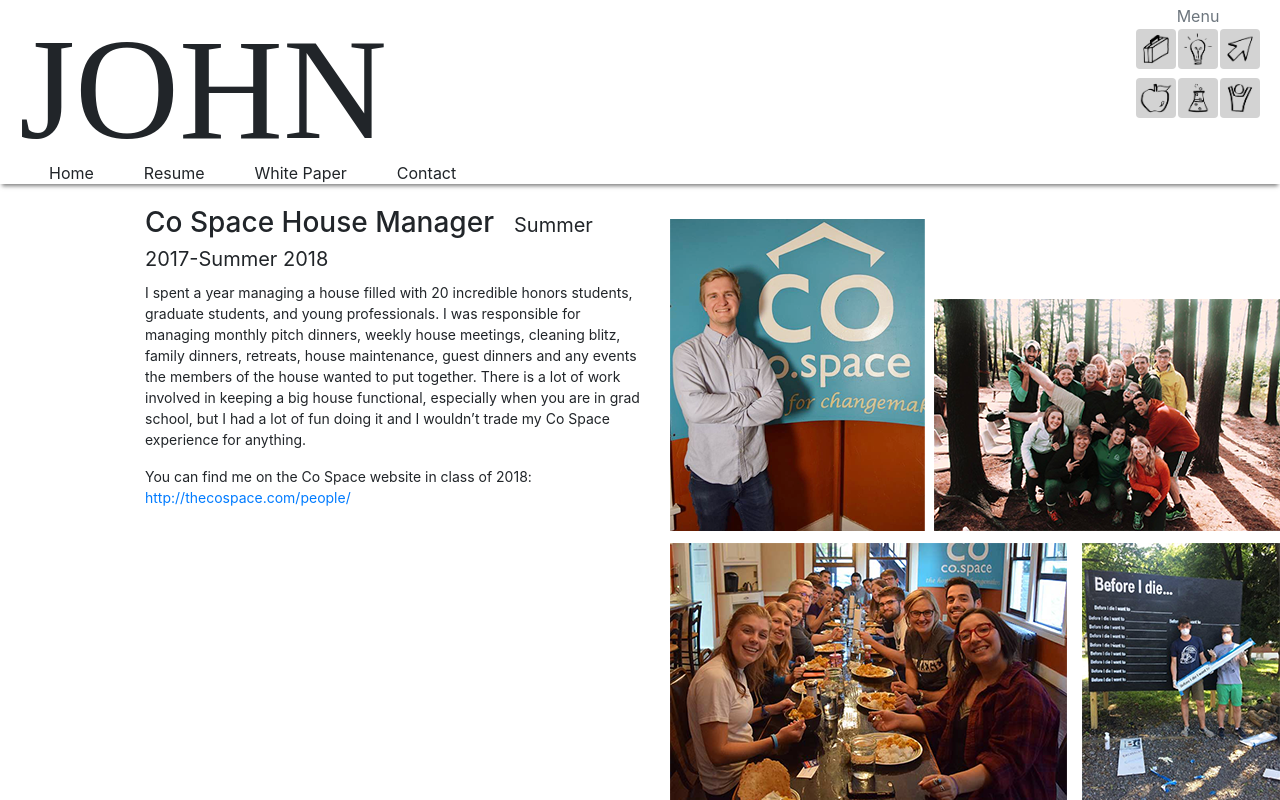
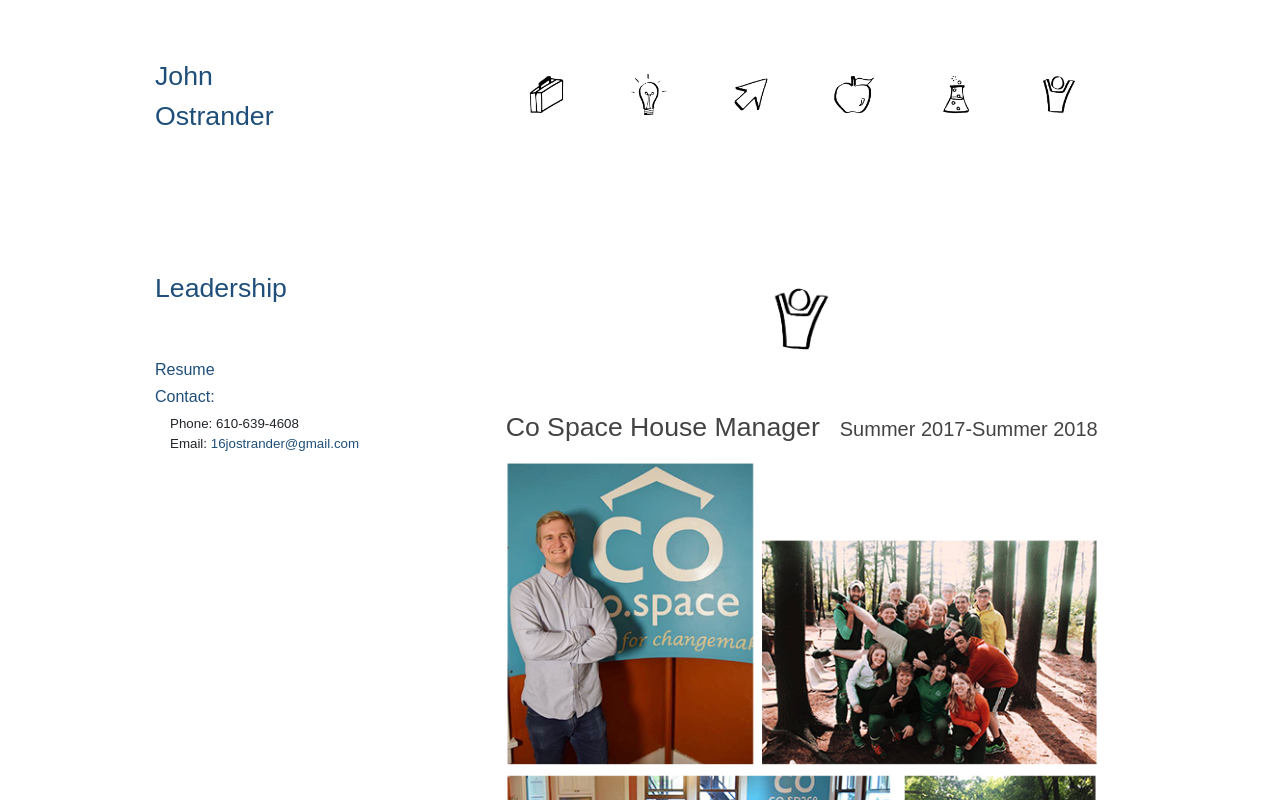
Before and after one commit to NathanOstrander18/PortfolioJohnOstrander, a Vue app: page /#/Leadership in a window 1280 px wide. Shown: the top 800 px of the page. Built offline with nearby package versions, Linux system fonts and the light colour scheme; a web font is replaced by a local one.

Commit message:
design overhall

```diff
--- a/src/App.vue
+++ b/src/App.vue
@@ -1,22 +1,25 @@
 <template>
-  <div class="app-container">
-    <headView class="headView"/>
-    <navbar class="nav"/>
-    <div class="main-content">
-        <router-view/>
+    <div class="container">
+        <div class="row app-container">
+            <div class="col-sm-4 head">
+                <sidebar class="sidebar"/>
+            </div>
+            <div class="col-sm-8 head">
+                <navbar class="row"/>
+                <router-view/>
+            </div>
+        </div>
     </div>
-    <footer class="footer"/>
-  </div>
 </template>
 
 <script>
-    import headView from "@/components/headView.vue";
+    import sidebar from "@/components/Sidebar.vue";
     import navbar from "@/components/Navbar.vue";
 
     export default {
       name: 'app',
       components: {
-          headView,
+          sidebar,
           navbar
       }
     }
@@ -26,15 +29,13 @@
 /* Screen size is in total 100vh, all components must add up to this total */
     .app-container {
         /* need this to change size of other containers based on the screen size */
-        height: 100vh;
+        margin-top: 60px;
+        height: 90%;
+
     }
-    .headView {
+    .head {
         /* mess with this to change the sizing of the pottom container */
-        width: 100%;
-        height: 18vh;
-        top: 0;
-        position: fixed;
-        overflow: hidden;
+        height: 100%;
     }
     .nav {
         /* mess with this to change the sizing of the pottom container */
@@ -42,7 +43,7 @@
         width: 100%;
         top: 18vh;
         position: fixed;
-        overflow: hidden;
+        /* overflow: hidden; */
     }
     .main-content {
         /* mess with this to change the sizing of the pottom container */
--- a/src/assets/style.css
+++ b/src/assets/style.css
@@ -1,38 +1,21 @@
-@font-face {
-    font-family: 'ADayWithoutSun';
-    src: url('/assets/A_DAY_WITHOUT_SUN.otf');
+h1 {
+    font-family: Arial, Helvetica, sans-serif;
+    color: rgb(30, 78, 121);
+    font-size: 20pt;
 }
 h2 {
-    font-family: 'ADayWithoutSun', serif;
-    font-size: 90px;
+    font-family: Arial, Helvetica, sans-serif;
+    color: rgb(30, 78, 121);
+    font-size: 12pt;
 }
-h1 {
-    font-family: 'ADayWithoutSun', serif;
-    font-size: 18vh;
+h3 {
+    font-family: Arial, Helvetica, sans-serif;
+    color: rgb(67, 67, 67);
+    font-size: 20pt;
 }
-
-hr {
-  -moz-border-bottom-colors: none;
-  -moz-border-image: none;
-  -moz-border-left-colors: none;
-  -moz-border-right-colors: none;
-  -moz-border-top-colors: none;
-  border-color: #EEEEEE -moz-use-text-color #FFFFFF;
-  border-style: solid none;
-  border-width: 1px 0;
-  margin: 18px 0;
-}
-@media screen and (min-width: 768px) {
-    .main-content-container {
-        height: 100%;
-        margin: 20px 20vh 0 20vh;
-    }
-}
-@media screen and (max-width: 768px) {
-    .main-content-container {
-        height: 100%;
-        margin: 20px 0 0 0;
-    }
+h4 {
+    font-family: Arial, Helvetica, sans-serif;
+    font-size: 16pt;
 }
 .btn-primary-outline {
     background-color: transparent;
@@ -44,17 +27,17 @@ hr {
     margin-left: 20px;
     font-size: 20px;
 }
-.image {
-    float: left;
+.gallery-image {
     background-size: cover;
     background-repeat: no-repeat;
     background-position: center center;
     border: 1px solid #ebebeb;
     cursor: pointer;
-    margin-bottom: 10px;
 }
 p {
-    font-size: 14px;
+    font-family: Arial, Helvetica, sans-serif;
+    font-size: 10pt;
+    text-indent: 0pt;
 }
 .title_img {
     width: 200px;
@@ -64,3 +47,43 @@ p {
   position: absolute;
   top: 50%;
 }
+
+.container {
+    height: 88vh;
+    padding-right: 15px;
+    padding-left: 15px;
+    margin-right: auto;
+    margin-left: auto;
+}
+@media (min-width: 768px) {
+  .container {
+    width: 750px;
+  }
+}
+@media (min-width: 992px) {
+  .container {
+    width: 970px;
+  }
+}
+@media (min-width: 1200px) {
+  .container {
+    width: 970px;
+  }
+}
+.route-name {
+    margin-top: 140px;
+}
+.main-content-image {
+    margin-top: 110px;
+    object-fit: scale-down;
+    width: 20%;
+    height: auto;
+    display: block;
+    margin-left: auto;
+    margin-right: auto;
+}
+
+.center-image {
+    display: block;
+    margin: 0 auto;
+}
--- a/src/components/Coursework.vue
+++ b/src/components/Coursework.vue
@@ -1,19 +1,21 @@
 <template>
     <div class="main-content-container">
         <gallery :images="images" :index="index" @close="index = null"></gallery>
-        <div class="row mb-5" v-for="(section, key) in sections" :key="key">
-            <div class="col-md-6">
-                <h4>{{section.heading}}</h4>
-                <p>{{section.text}}</p>
+        <img class="main-content-image" src="@/assets/menu_icons/SchoolWork.png">
+        <br><br>
+        <div class="mb-5" v-for="(section, key) in sections" :key="key">
+            <h1 class="text-center">{{section.heading}}</h1>
+            <div v-if="section.imageIndex || section.imageIndex == 0">
+                <br>
+                <div @click="index = section.imageIndex">
+                    <img :src="images[section.imageIndex]" class="gallery-image center-image" style=" width: 70%;"/>
+                </div>
+                <br><br>
             </div>
-            <div v-if="section.imageIndex || section.imageIndex == 0" class="col-md-6">
-                <div @click="index = section.imageIndex">
-                    <img :src="images[section.imageIndex]" class="image" style="width: 70vh;"/>
-                </div>
-            </div>
-            <div v-if="section.file" class="col-md-6">
-                <div style="text-align:center">
-                    <a :href="'/' + section.file">{{section.fileTitle}}</a>
+            <p>{{section.text}}</p>
+            <div v-if="section.file">
+                <div class="text-center">
+                    <a :href="'/' + section.file" target="_blank">{{section.fileTitle}}</a>
                 </div>
             </div>
         </div>
--- a/src/components/DesignThinking.vue
+++ b/src/components/DesignThinking.vue
@@ -1,18 +1,19 @@
 <template>
     <div class="main-content-container">
-        <div class="row">
-            <div class="col-sm-6">
-                <div v-for="(section, key) in sections" :key="key" class="row mb-5">
-                        <h3>{{section.heading}}</h3>
-                        <div v-if="section.designChallenge">
-                            <p>Design Challenge: "<i>{{section.designChallenge}}</i>"</p>
-                        </div>
-                        <p>{{section.text}}</p>
+        <img class="main-content-image" src="@/assets/menu_icons/DesignThinking.png">
+        <br><br>
+        <h1 class="text-center">hasso-plattner-institute school of design thinking</h1>
+        <h2 class="text-center">Sept. 2017, March 2018</h2>
+        <p class="text-center">{{intro}}</p>
+        <br><br>
+        <img src="@/assets/DesignThinking/DesignThinkingCollage2.png" style="width: 100%;">
+        <br><br>
+        <div v-for="(section, key) in sections" :key="key" class="mb-5">
+                <h3 class="text-center">{{section.heading}}</h3>
+                <div v-if="section.designChallenge">
+                    <p>Design Challenge: "<i>{{section.designChallenge}}</i>"</p>
                 </div>
-            </div>
-            <div class="col-sm-6">
-                <img src="@/assets/DesignThinking/DesignThinkingCollage2.png" style="width: 80vh;">
-            </div>
+                <p>{{section.text}}</p>
         </div>
     </div>
 </template>
@@ -23,11 +24,8 @@ export default {
   name: 'designThinking',
   data: function() {
       return {
+          intro: "In the first year of my Masters in Engineering Design Program at Penn State, we were sent to the Hasso-Plattner-Institute School of Design Thinking in Potsdam Germany. I participated in the schools Global Deign Thinking week in August 2017 and March 2018.",
           sections: [
-              {
-                  heading: "Design Thinking",
-                  text: "In the first year of my Masters in Engineering Design Program at Penn State, we were sent to the Hasso-Plattner-Institute School of Design Thinking in Potsdam Germany. I participated in the schools Global Deign Thinking week in August 2017 and March 2018."
-              },
               {
                   heading: "March 22-28, 2018",
                   designChallenge: "Redesign the 3-S Experience (service, security, cleanliness) for relevant stakeholders on railway stations in a world which digitization is radically changing user’s needs as well as interactions.",
--- a/src/components/FreelanceCAD.vue
+++ b/src/components/FreelanceCAD.vue
@@ -1,41 +1,28 @@
 <template>
     <div class="main-content-container">
-        <div v-for="(exp, key) in experiences" :key="key" class="row mb-5">
-            <div class="col-md-6">
-                <div v-if="exp.logo">
-                    <div v-if="key == 0">
-                        <p>
-                            <img class="title_img pull-left" :src="exp.logo"/>
-                            <span class="date">{{exp.date}}</span>
-                        </p>
-                    </div>
-                    <div v-else>
-                        <p>
-                            <img class="title_img pull-left" style="background-color:#D3D3D3;" :src="exp.logo"/>
-                            <span class="date">{{exp.date}}</span>
-                        </p>
-                    </div>
-                </div>
-                <div v-else>
-                    <p>
-                        <h3>{{exp.title}}<small class="date">{{exp.date}}</small></h3>
-                    </p>
-                </div>
-                <p>{{exp.description}}</p>
-                <a :href="exp.link">{{exp.link}}</a>
-            </div>
-            <div v-if="exp.title == 'Fusion 360 Student Expert'" class="col-md-6">
+        <img class="main-content-image" src="@/assets/menu_icons/FreelanceCAD.png">
+        <br><br>
+        <div v-for="(exp, key) in experiences" :key="key" class="mb-5">
+                <h3 class="text-center">{{exp.title}}</h3>
+                <h4 class="text-center">{{exp.date}}</h4>
+                <p class="text-center">{{exp.description}}</p>
+                <p class="text-center">
+                    <a :href="exp.link" target="_blank">{{exp.link}}</a>
+                </p>
+            <div class="row" v-if="exp.title == 'Fusion 360 Student Expert'">
                 <gallery :images="fusionDesigns" :index="index" @close="index = null"></gallery>
                 <div
+                    class="col-sm-4 mb-4"
                     v-for="(image, imageIndex) in fusionDesigns"
                     :key="imageIndex"
                     @click="index = imageIndex">
-                    <img :src="image" class="image" style="width: 70vh;"/>
+                    <img :src="image" class="gallery-image center-image" style="width: 100%;"/>
                 </div>
             </div>
-            <div v-if="exp.title == 'XACT Metal'" class="col-md-6">
-                <iframe src="https://www.youtube.com/embed/WYoEBgohg1I" width="600" height="300" allowfullscreen></iframe>
+            <div v-if="exp.title == 'XACT Metal'">
+                <iframe src="https://www.youtube.com/embed/7zrIU4JL4Sg" class="center-image" allowfullscreen></iframe>
             </div>
+            <br><br>
         </div>
     </div>
 </template>
@@ -72,14 +59,14 @@ export default {
                   title:"Chartlytics",
                   date:"Summer 2017",
                   description:"Modeled a demonstration of XACT Metal 3D Printing Technology in Virtual Reality. Included printer animations and allowed for user interaction. Used to advertise the technology at Rapid+TCT in Summer 2017. Design tools used: SolidWorks, Blender, Unity, HTC Vive.",
-                  link:"https://www.xactmetal.com/",
+                  link:"https://www.chartlytics.com/",
                   logo: ChartlyticsLogo
               },
               {
                   title:"XACT Metal",
                   date:"Spring 2017-Summer 2017",
                   description:"Iterative electronics case design and prototyping. Design tools & processes used: Fusion 360, SolidWorks, Material Extrusion, PolyJet, Stereolithography.",
-                  link:"https://www.chartlytics.com/",
+                  link:"https://www.xactmetal.com/",
                   logo: XActMetalLogo
               },
               {
--- a/src/components/Internships.vue
+++ b/src/components/Internships.vue
@@ -1,30 +1,23 @@
 <template>
-    <div class="main-content-container">
-        <div v-for="(exp, key) in experiences" :key="key" class="row mb-5">
-            <div class="col-md-6">
-                <div v-if="exp.logo">
-                    <p>
-                        <img class="title_img pull-left" :src="exp.logo"/>
-                        <span class="date">{{exp.date}}</span>
-                    </p>
-                </div>
-                <div v-else>
-                    <p>
-                        <h3>{{exp.title}}<small class="date">{{exp.date}}</small></h3>
-                    </p>
-                </div>
-                <p>{{exp.description}}</p>
-                <a :href="exp.url">{{exp.url}}</a>
-            </div>
-            <div v-if="exp.title == 'Motiv Design'" class="col-md-6">
+    <div class="main_content_container">
+        <img class="main-content-image" src="@/assets/menu_icons/Internships.png">
+        <br><br>
+        <div v-for="(exp, key) in experiences" :key="key" class="mb-5">
+                <h3 class="text-center">{{exp.title}}</h3>
+                <h4 class="text-center">{{exp.date}}</h4>
+                <p class="text-center">{{exp.description}}</p>
+                <p class="text-center">
+                    <a :href="exp.url" target="_blank">{{exp.url}}</a>
+                </p>
+            <div class="row" v-if="exp.title == 'Motiv Design'" >
                 <gallery :images="images" :index="index" @close="index = null"></gallery>
                 <div
-                    class="image"
+                    class="col-sm-4 mb-4"
                     v-for="(image, imageIndex) in images"
                     :key="imageIndex"
-                    @click="index = imageIndex"
-                    :style="{ backgroundImage: 'url(' + image + ')', width: '150px', height: '100px' }"
-                ></div>
+                    @click="index = imageIndex">
+                    <img :src="image" class="gallery-image center-image" style="width: 100%;"/>
+                </div>
             </div>
         </div>
     </div>
@@ -103,4 +96,10 @@ export default {
         align-items: center;
     }
 
+    .motiv-image {
+        object-fit: scale-down;
+        width: auto;
+        height: 95%;
+    }
+
 </style>
--- a/src/components/Leadership.vue
+++ b/src/components/Leadership.vue
@@ -1,17 +1,11 @@
 <template>
     <div class="main-content-container">
-        <div class="row">
-            <div class="col-sm-6">
-                <div v-for="(section, key) in sections" :key="key" class="row mb-5">
-                        <h3>{{section.heading}}<small class="date">{{section.date}}</small></h3>
-                        <p>{{section.text}}</p>
-                        <p>{{section.linkText}}: <a :href="section.link" target="_blank">{{section.link}}</a></p>
-                </div>
-            </div>
-            <div class="col-sm-6">
-                <img src="@/assets/Leadership/LeadershipMainImage.png" style="width: 80vh;">
-            </div>
-        </div>
+        <img class="main-content-image" src="@/assets/menu_icons/Leadership.png">
+        <br><br>
+        <h3 class="text-center">{{intro.heading}}<small class="date">{{intro.date}}</small></h3>
+        <img src="@/assets/Leadership/LeadershipMainImage.png" class="center-image" style="width: 100%;">
+        <p>{{intro.text}}</p>
+        <p>{{intro.linkText}}: <a :href="intro.link" target="_blank">{{intro.link}}</a></p>
     </div>
 </template>
 
@@ -21,15 +15,13 @@ export default {
   name: 'leadership',
   data: function() {
       return {
-          sections: [
-              {
+          intro: {
               heading: "Co Space House Manager",
               date: "Summer 2017-Summer 2018",
               text: "I spent a year managing a house filled with 20 incredible honors students, graduate students, and young professionals. I was responsible for managing monthly pitch dinners, weekly house meetings, cleaning blitz, family dinners, retreats, house maintenance, guest dinners and any events the members of the house wanted to put together. There is a lot of work involved in keeping a big house functional, especially when you are in grad school, but I had a lot of fun doing it and I wouldn’t trade my Co Space experience for anything.",
               linkText: "You can find me on the Co Space website in class of 2018",
               link: "http://thecospace.com/people/"
           }
-          ]
       }
   }
 }
--- a/src/components/Navbar.vue
+++ b/src/components/Navbar.vue
@@ -1,12 +1,42 @@
 <template>
-    <nav class="navbar">
-        <div class="d-flex flex-row">
-            <router-link class="ml-3 btn btn-primary-outline nav-link" to="/">Home</router-link>
-            <router-link class="ml-3 btn btn-primary-outline nav-link" to="/Resume">Resume</router-link>
-            <router-link class="ml-3 btn btn-primary-outline nav-link" to="/WhitePaper">White Paper</router-link>
-            <router-link class="ml-3 btn btn-primary-outline nav-link" to="/Contact">Contact</router-link>
+    <div class="navbar">
+        <div class="col-sm-2 textwrap">
+            <router-link class="menu-tile" to="/Internships">
+                <img class="menu-tile-img" src="@/assets/menu_icons/Internships.png" title="Internships"/>
+            </router-link>
+            <p class="tile1 text-center">Internships</p>
         </div>
-    </nav>
+        <div class="col-sm-2 textwrap">
+            <router-link class="menu-tile" to="/DesignThinking">
+                <img class="menu-tile-img" src="@/assets/menu_icons/DesignThinking.png" title="Design Thinking"/>
+            </router-link>
+            <p class="tile2 text-center">Design Thinking</p>
+        </div>
+        <div class="col-sm-2 textwrap">
+            <router-link class="menu-tile" to="/FreelanceCAD">
+                <img class="menu-tile-img" src="@/assets/menu_icons/FreelanceCAD.png" title="Freelance CAD"/>
+            </router-link>
+            <p class="tile3 text-center">Freelance CAD</p>
+        </div>
+        <div class="col-sm-2 textwrap">
+            <router-link class="menu-tile" to="/Coursework">
+                <img class="menu-tile-img" src="@/assets/menu_icons/SchoolWork.png" title="Coursework"/>
+            </router-link>
+            <p class="tile4 text-center">Coursework</p>
+        </div>
+        <div class="col-sm-2 textwrap">
+            <router-link class="menu-tile" to="/Research">
+                <img class="menu-tile-img" src="@/assets/menu_icons/Research.png" title="Research"/>
+            </router-link>
+            <p class="tile5 text-center">Research</p>
+        </div>
+        <div class="col-sm-2 textwrap">
+            <router-link class="menu-tile" to="/Leadership">
+                <img class="menu-tile-img" src="@/assets/menu_icons/Leadership.png" title="Leadership"/>
+            </router-link>
+            <p class="tile6 text-center">Leadership</p>
+        </div>
+    </div>
 </template>
 
 <script>
@@ -17,13 +47,38 @@
 </script>
 
 <style scoped>
-    .ml-auto {
-        left: auto !important;
-        right: 0px;
+    .menu-tile {
+        display: block;
+        position: relative;
+        text-align: center;
+        flex-direction: column;
+        justify-content: center;
+        align-items: center;
+        border-radius: 4px;
+        height: 5vh;
+        width: 5vh;
+        min-height: 53px;
+        min-width: 53px;
     }
-    .navbar {
-        box-shadow: 0px 4px 4px -2px rgba(0,0,0,0.5);
+    .menu-tile:hover {
+        opacity: .5;
+    }
+
+    .menu-tile-img {
+        object-fit: scale-down;
+        width: auto;
+        height: 100%;
+    }
+
+    .tile1, .tile2, .tile3, .tile4, .tile5, .tile6 {
+        white-space:nowrap;
+        visibility:hidden;
+    }
+
+    .textwrap:hover .tile1, .textwrap:hover .tile2, .textwrap:hover .tile3, .textwrap:hover .tile4, .textwrap:hover .tile5, .textwrap:hover .tile6 {
+        visibility:visible;
     }
 
 
+
 </style>
--- a/src/components/Research.vue
+++ b/src/components/Research.vue
@@ -1,24 +1,25 @@
 <template>
     <div class="main-content-container">
-        <div class="row">
-            <div class="col-sm-6">
-                <div v-for="(section, key) in sections" :key="key" class="row mb-5">
-                    <h4 style="margin-right: 200px;">{{section.heading}}</h4>
-                    <div v-if="section.text">
-                        <p>{{section.text}}</p>
-                    </div>
-                    <div v-if="section.videoText">
-                        <p>{{section.videoText}}</p>
-                    </div>
-                    <div v-if="section.linkText">
-                        <p>{{section.linkText}} <a :href="section.link" target="_blank">{{section.link}}</a></p>
-                    </div>
-                </div>
+        <img class="main-content-image" src="@/assets/menu_icons/Research.png">
+        <br><br>
+        <h3 class="text-center">{{intro.heading}}</h3>
+        <p class="text-center">{{intro.text}}</p>
+        <img src="@/assets/Research/workflowImg.png" class="center-image" style="width: 100%;">
+        <br><br>
+        <div v-for="(section, key) in sections" :key="key" class="">
+            <h3 class="text-center">{{section.heading}}</h3>
+            <div v-if="section.text">
+                <p class="text-center">{{section.text}}</p>
             </div>
-            <div class="col-sm-6">
-                <iframe src="https://www.youtube.com/embed/1Oqb0TOvV7k" style="width: 80vh; height: 40vh; margin-bottom: 100px;" allowfullscreen></iframe>
-                <img src="@/assets/Research/workflowImg.png" style="width: 80vh;">
+            <div v-if="section.videoText">
+                <p class="text-center">{{section.videoText}}</p>
+                <iframe src="https://www.youtube.com/embed/1Oqb0TOvV7k" class="center-image" allowfullscreen></iframe>
+                <br>
             </div>
+            <div v-if="section.linkText">
+                <p class="text-center">{{section.linkText}} <a :href="section.link" target="_blank">{{section.link}}</a></p>
+            </div>
+            <br><br>
         </div>
     </div>
 </template>
@@ -29,11 +30,11 @@ export default {
   name: 'research',
   data: function() {
       return {
+          intro: {
+                  heading: "Thesis Research",
+                  text: "For the past two years I have been conducting research on how virtual reality may be used to further STEM education, with a focus on additive manufacturing. Through this research I learned more about various modeling and gaming software, virtual reality, design for additive manufacturing, design of experiments, running and controlling experiments with human subjects, quantitative and qualitative data analysis, and the conventions of writing for a conference or journal."
+          },
           sections: [
-              {
-                  heading: "Thesis Research Spring",
-                  text: "For the past two years I have been conducting research on how virtual reality may be used to further STEM education, with a focus on additive manufacturing. Through this research I learned more about various modeling and gaming software, virtual reality, design for additive manufacturing, design of experiments, running and controlling experiments with human subjects, quantitative and qualitative data analysis, and the conventions of writing for a conference or journal."
-              },
               {
                   heading: "Summer 2017",
                   videoText: "Presented my VR-3D printer demo at Rapid+TCT, a video of the gameplay can be seen here:",
--- /dev/null
+++ b/src/components/Sidebar.vue
@@ -0,0 +1,54 @@
+<template>
+    <div>
+        <router-link to="/">
+            <h1 class="row">John</h1>
+            <h1 class="row">Ostrander</h1>
+        </router-link>
+        <transition name="fade">
+            <div class="row" v-if="['Home'].indexOf($route.name) == 0"><p>{{about[0]}}<br><br>{{about[1]}}</p></div>
+            <div class="row route-name" v-else><h1>{{$route.name}}</h1></div>
+        </transition>
+        <br><br>
+        <h2 class="row"><a href="/JohnOstranderResume2019.pdf" target="_blank">Resume</a></h2>
+        <h2 class="row">Contact:</h2>
+        <p>
+            Phone: 610-639-4608
+            <br>
+            Email: <a href="mailto:16jostrander@gmail.com" target="_blank">16jostrander@gmail.com</a>
+        </p>
+
+    </div>
+</template>
+
+<script>
+
+    export default {
+      name: 'sidebar',
+      data: function() {
+          return {
+              about:[
+                  "I’m a design engineer with a background in mechanical engineering and currently completing my masters in engineering design. I’m passionate about human centered design, computer aided design and design for additive manufacturing.",
+                  "In my free time I enjoy hiking, rock climbing, knitting, videogames and making pickles"
+              ]
+          }
+      }
+    }
+</script>
+
+<style scoped>
+
+    .fade-enter-active,
+    .fade-leave-active {
+        transition: opacity .5s
+    }
+
+    .fade-enter,
+    .fade-leave-to {
+        opacity: 0
+    }
+
+    a {
+        color: rgb(30, 78, 121);
+    }
+
+</style>
```
Also changed, not shown: src/components/Home.vue (+16 -9 lines), 1 other file (tests, documents, lock files or other folders). Lines whose indentation alone changed are shown as unchanged.
